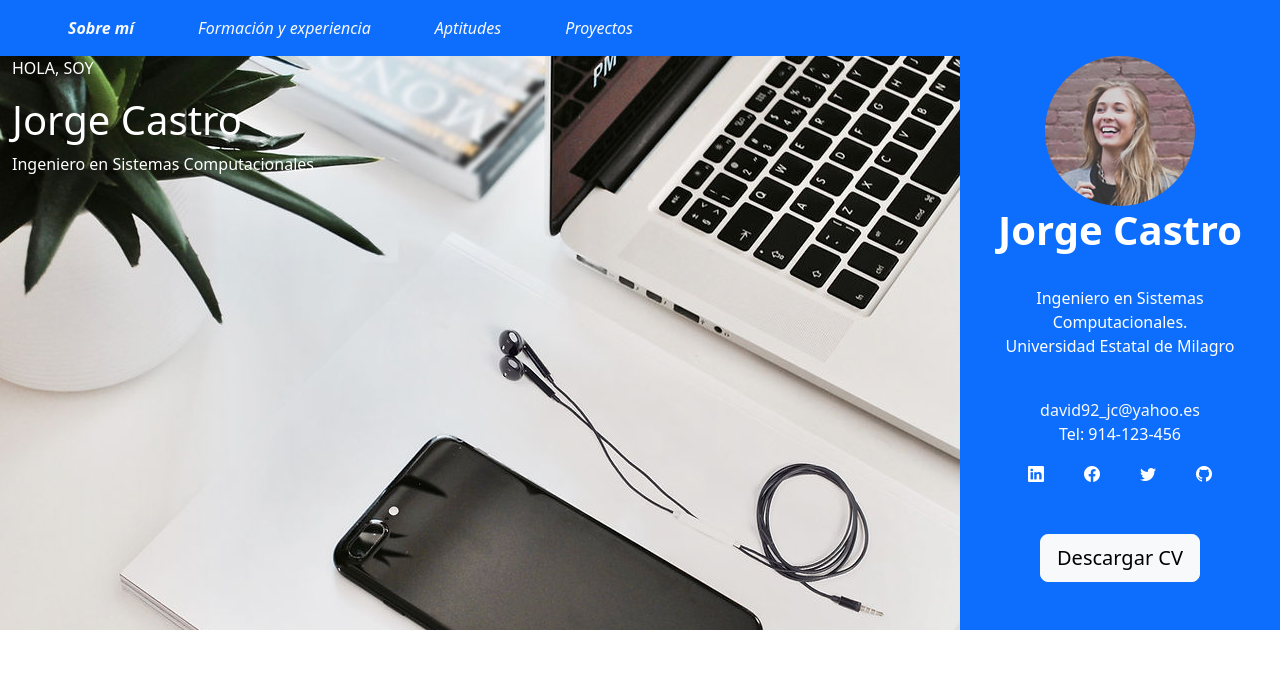
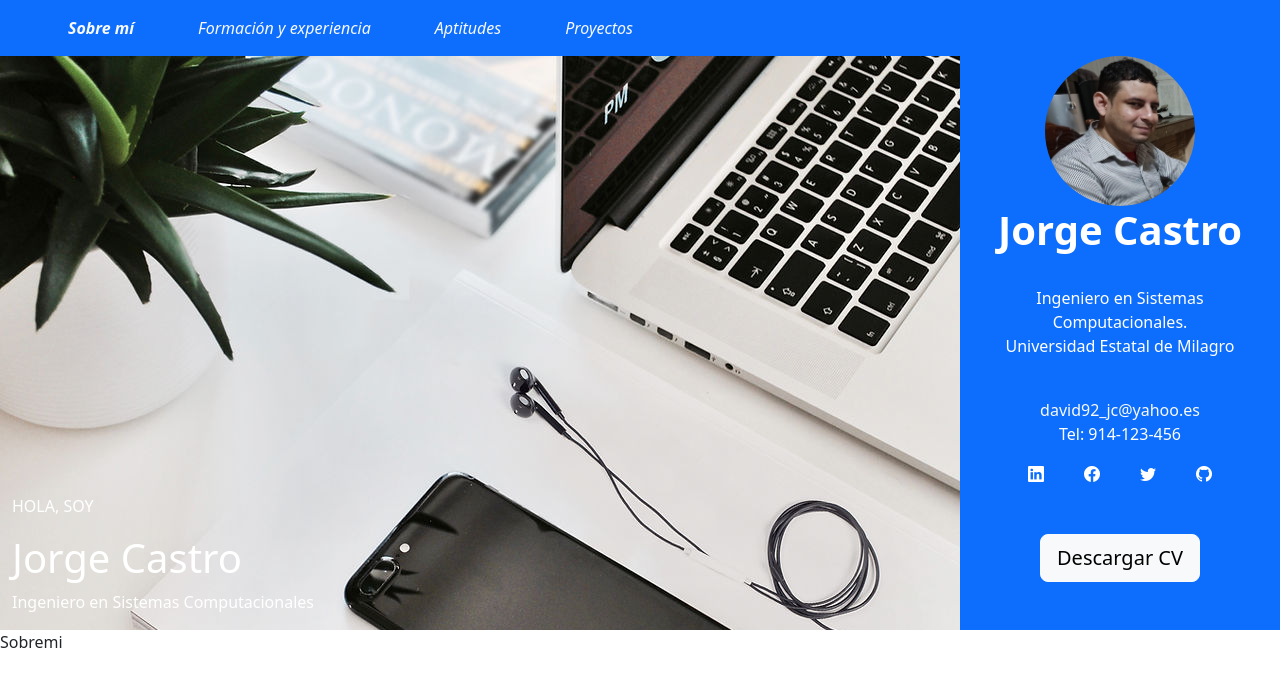
Before and after one commit to jeici21/portfolio, a React (Vite) app: page / in a window 1280 px wide. Shown: the top 686 px of the page. Built offline with nearby package versions, Linux system fonts and the light colour scheme.

Commit message:
correcciones menores

```diff
--- a/src/App.tsx
+++ b/src/App.tsx
@@ -1,11 +1,13 @@
 import Navbar from "./components/Navbar"
 import Portada from "./components/Portada"
+import Sobremi from "./components/Sobremi"
 
 function App() {
   return (
     <>
       <Navbar />
       <Portada />
+      <Sobremi />
     </>
   )
 }
--- a/src/components/Portada.tsx
+++ b/src/components/Portada.tsx
@@ -1,16 +1,16 @@
 import styled from 'styled-components'
 import fondo from '../assets/fondo.jpg'
-import yo from '../assets/yo.jpg'
+import yo from '../assets/yo.jpeg'
 
 const Div = styled.div`
-    background: url(${fondo}) 100%;
+    background: url(${fondo}) fixed;
 `
 
 const Portada = () => {
     return (
         <div className='container-fluid'>
             <div className="row">
-                <Div className="col-9 text-white">
+                <Div className="col-9 text-white d-flex flex-column align-items-start justify-content-end">
                     <p>HOLA, SOY</p>
                     <h1>Jorge Castro</h1>
                     <p>Ingeniero en Sistemas Computacionales</p>
--- /dev/null
+++ b/src/components/Sobremi.tsx
@@ -0,0 +1,7 @@
+const Sobremi = () => {
+    return (
+        <div>Sobremi</div>
+    )
+}
+
+export default Sobremi
```
Also changed, not shown: src/assets/yo.jpeg (added), src/assets/yo.jpg (deleted).
